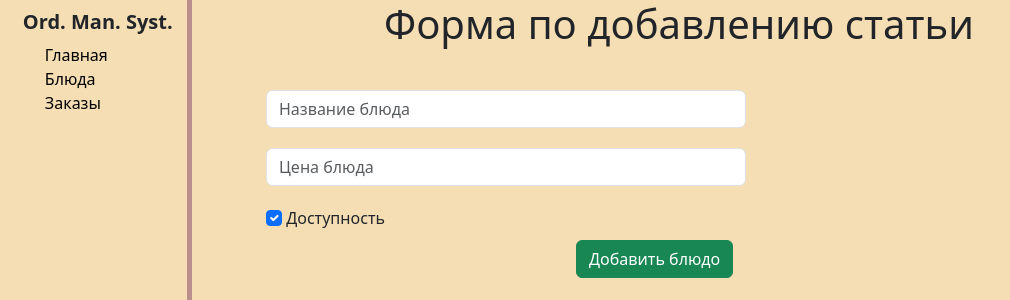
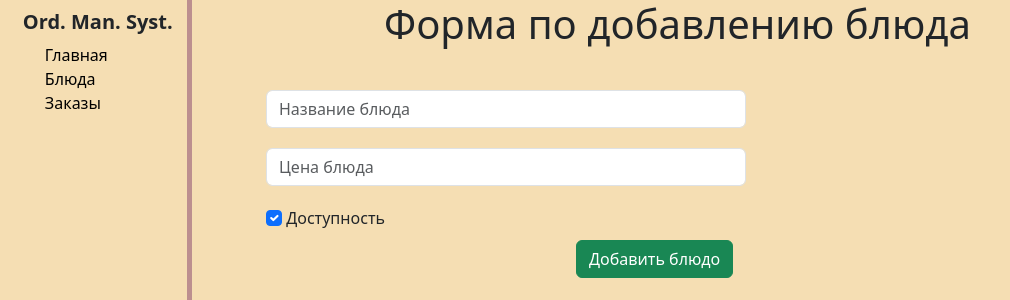
Before and after one commit to Leila132/Cafe-Order-Management-System-Django-, a Django app: page /dishs/add_dish/ in a window 1280 px wide. Shown: the top 300 px of the page, without its empty margins (0-1010 px from the left). Run offline with Django 3.2, Linux system fonts and the light colour scheme.

Commit message:
update dish and add readme with images

```diff
--- a/dishs/templates/dishs/add_dish.html
+++ b/dishs/templates/dishs/add_dish.html
@@ -4,7 +4,7 @@
 
 {% block content %}
 <div class="features">
-    <h1>Форма по добавлению статьи</h1><br>
+    <h1>Форма по добавлению блюда</h1><br>
     <form method="post">
         {% csrf_token %}
         <!-- Выводим ошибки для каждого поля -->
```
Also changed, not shown: README.md, images/add_dish.png (added), images/add_dish_er.png (added), images/add_order.png (added), images/filter1.png (added), images/filter2.png (added), images/main.png (added), images/orders.png (added), images/update_dish.png (added).
